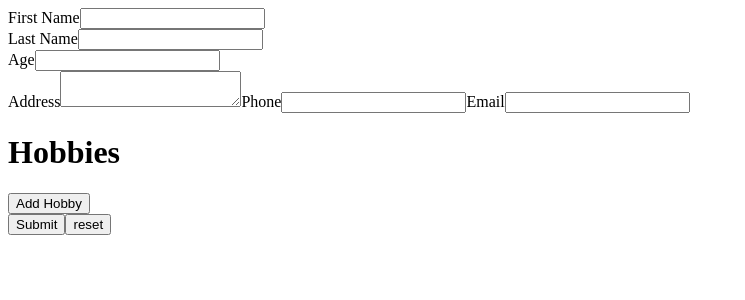
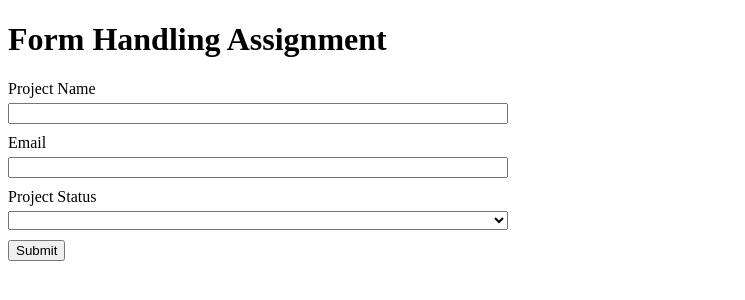
Before and after one commit to dhruvburada/angular-learning-16, an Angular app: page / in a window 1280 px wide. Shown: the top 300 px of the page, without its empty margins (0-745 px from the left). Built offline with nearby package versions, Linux system fonts and the light colour scheme.

Commit message:
complted Forms Assignment

```diff
--- a/src/app/app.component.html
+++ b/src/app/app.component.html
@@ -1 +1,2 @@
-<app-reactive-forms></app-reactive-forms>
+<!-- <app-reactive-forms></app-reactive-forms> -->
+<app-ass5></app-ass5>
--- a/src/app/app.component.ts
+++ b/src/app/app.component.ts
@@ -1,7 +1,8 @@
 import { Component, ElementRef } from '@angular/core';
+import { Ass5Component } from './ass5/ass5.component';
 @Component({
   selector: 'app-root',
-  templateUrl: './app.component.html'
+  templateUrl: './app.component.html',
 })
 export class AppComponent {
   count = 0;
--- a/src/app/app.module.ts
+++ b/src/app/app.module.ts
@@ -12,6 +12,7 @@ import { OddComponent } from './ass4/odd/odd.component';
 import { ObservablesComponent } from './observables/observables.component';
 import { FormHandlingComponent } from './form-handling/form-handling.component';
 import { ReactiveFormsComponent } from './reactive-forms/reactive-forms.component';
+import { Ass5Component } from './ass5/ass5.component';
 @NgModule({
   declarations: [
     AppComponent,
@@ -23,7 +24,8 @@ import { ReactiveFormsComponent } from './reactive-forms/reactive-forms.componen
     OddComponent,
     ObservablesComponent,
     FormHandlingComponent,
-    ReactiveFormsComponent
+    ReactiveFormsComponent,
+    Ass5Component
   ],
   imports: [
     BrowserModule,
--- /dev/null
+++ b/src/app/ass5/ass5.component.css
@@ -0,0 +1,11 @@
+.form-group {
+    display: flex;
+    flex-direction: column;
+    max-width: 500px;
+    gap: 5px;
+    margin-bottom: 10px;
+}
+
+.error {
+    color: red;
+}
--- /dev/null
+++ b/src/app/ass5/ass5.component.html
@@ -0,0 +1,58 @@
+<h1>Form Handling Assignment</h1>
+<form [formGroup]="projectForm">
+  <div class="form-group">
+    <label for="projName">Project Name</label>
+    <input
+      type="text"
+      name="projName"
+      id="projName"
+      formControlName="projName"
+    />
+    <div
+      class="error"
+      *ngIf="
+        projectForm.get('projName')?.touched &&
+        projectForm.get('projName')?.hasError('required')
+      "
+    >
+      Project Name should not be empty
+    </div>
+    <div
+      class="error"
+      *ngIf="projectForm.get('projName')?.hasError('wrongName')"
+    >
+      Project Name can Not be Test
+    </div>
+  </div>
+  <div class="form-group">
+    <label for="mail">Email</label>
+    <input type="text" name="mail" id="mail" formControlName="mail" />
+    <div
+      class="error"
+      *ngIf="
+        projectForm.get('mail')?.touched &&
+        projectForm.get('mail')?.hasError('required')
+      "
+    >
+      Email should not be empty
+    </div>
+  </div>
+  <div class="form-group">
+    <label for="status">Project Status</label>
+    <select name="status" id="status" formControlName="status">
+      <option value="stable">Stable</option>
+      <option value="critical">Critical</option>
+      <option value="finished">Finished</option>
+    </select>
+    <div
+      class="error"
+      *ngIf="
+        projectForm.get('status')?.touched &&
+        projectForm.get('status')?.hasError('required')
+      "
+    >
+      Please Select a Project Status
+    </div>
+  </div>
+  <input type="submit" (click)="onSubmit()" />
+</form>
--- /dev/null
+++ b/src/app/ass5/ass5.component.ts
@@ -0,0 +1,36 @@
+import { Component, OnInit } from '@angular/core';
+import { AbstractControl, FormControl, FormGroup, NgForm, ValidationErrors, Validators } from '@angular/forms';
+
+@Component({
+  selector: 'app-ass5',
+  templateUrl: './ass5.component.html',
+  styleUrls: ['./ass5.component.css']
+})
+export class Ass5Component implements OnInit {
+
+  projectForm!: FormGroup;
+  ngOnInit(): void {
+    this.projectForm = new FormGroup({
+      projName: new FormControl('', [Validators.required, this.NameValidator]),
+      mail: new FormControl('', [Validators.required, Validators.email,]),
+      status: new FormControl('', [Validators.required])
+    })
+  }
+
+  onSubmit() {
+    console.log(this.projectForm)
+    console.log("Form Submitted")
+
+  }
+
+  NameValidator(formControl: AbstractControl): null | ValidationErrors {
+
+    if (formControl.value === "Test") {
+      return { wrongName: true }
+    }
+    else {
+      return null;
+    }
+  }
+
+}
```
Also changed, not shown: 1 other file (tests, documents, lock files or other folders).
